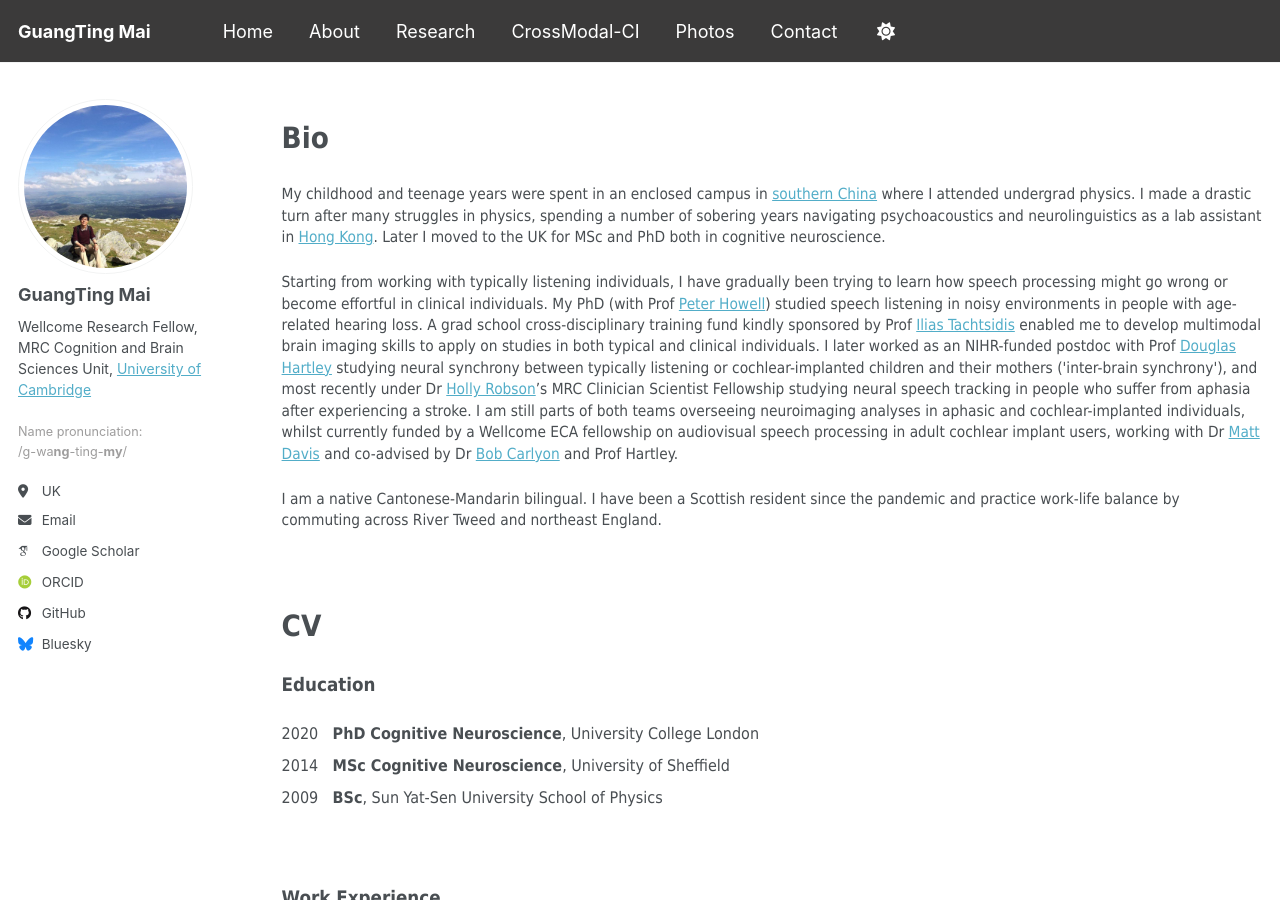
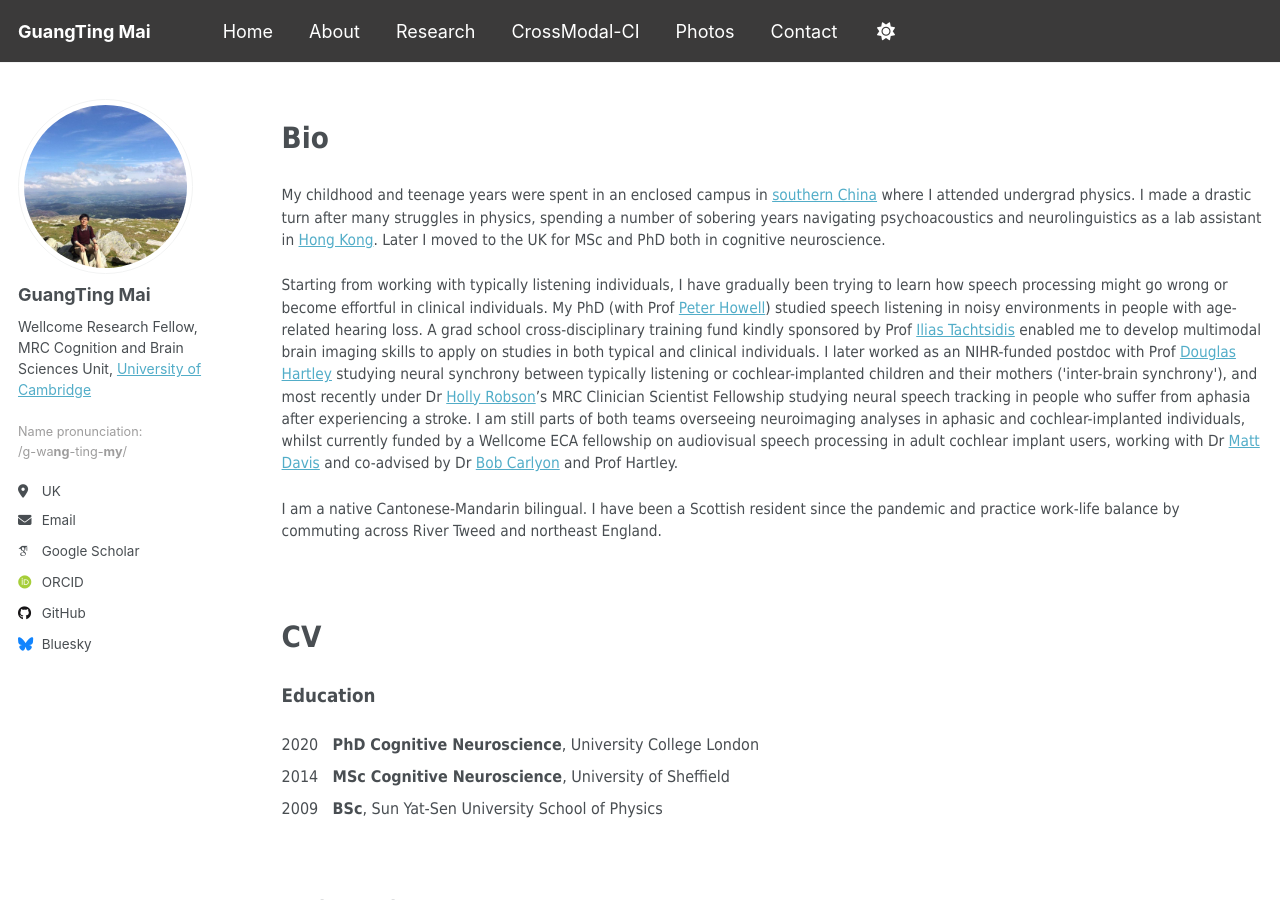
Before and after one commit to guangtingmai/guangtingmai.github.io, a Jekyll site: the page built from _pages/about.html, in a window 1280 px wide and 900 px high. Built offline with Jekyll 4.4.1, drawn with Linux system fonts in a browser that asks for light colours; some web fonts are replaced.

Commit message:
Update about.html

```diff
--- a/_pages/about.html
+++ b/_pages/about.html
@@ -5,12 +5,12 @@
 author_profile: true
 ---
 <p><span style="font-size: 22pt;font-family: Tahoma;line-height: 1.5;display: block"><strong>Bio</strong></span></p>
-<p><span style="font-size: 11.5pt;font-family: Tahoma;line-height: 1.4;display: block;margin-bottom: 0.2vh">My childhood and teenage years were spent in an enclosed
+<p><span style="font-size: 11.5pt;font-family: Tahoma;line-height: 1.45;display: block;margin-bottom: 0.2vh">My childhood and teenage years were spent in an enclosed
   campus in <a href="https://en.wikipedia.org/wiki/Sun_Yat-sen_University">southern China</a> where I attended undergrad physics. I made a
   drastic turn after many struggles in physics, spending a number of sobering years navigating psychoacoustics and neurolinguistics as a lab assistant
   in <a href="https://www.ee.cuhk.edu.hk/~lel/research/index.html">Hong Kong</a>. Later I moved to the UK for MSc and PhD both in
   cognitive neuroscience.</span>
-<p><span style="font-size: 11.5pt;font-family: Tahoma;line-height: 1.4;display: block;margin-bottom: 0.2vh">Starting from working with typically listening individuals,
+<p><span style="font-size: 11.5pt;font-family: Tahoma;line-height: 1.45;display: block;margin-bottom: 0.2vh">Starting from working with typically listening individuals,
   I have gradually been trying to learn how speech processing might go wrong or become effortful in clinical individuals. My PhD (with Prof
   <a href="https://profiles.ucl.ac.uk/2817-peter-howell/">Peter Howell</a>) studied speech listening in noisy environments in people with age-related
   hearing loss. A grad school cross-disciplinary training fund kindly sponsored by Prof <a href="https://profiles.ucl.ac.uk/2168-ilias-tachtsidis">Ilias Tachtsidis</a>
@@ -22,7 +22,7 @@
   cochlear-implanted individuals, whilst currently funded by a Wellcome ECA fellowship on audiovisual speech processing in adult cochlear
   implant users, working with Dr <a href="https://www.mrc-cbu.cam.ac.uk/people/matt.davis/">Matt Davis</a> and co-advised by Dr
   <a href="https://www.mrc-cbu.cam.ac.uk/people/bob.carlyon/">Bob Carlyon</a> and Prof Hartley.</span></p>
-<p><span style="font-size: 11.5pt;font-family: Tahoma;line-height: 1.4;display: block;margin-bottom: 0.2vh">I am a native Cantonese-Mandarin bilingual. I have been a
+<p><span style="font-size: 11.5pt;font-family: Tahoma;line-height: 1.45;display: block;margin-bottom: 0.2vh">I am a native Cantonese-Mandarin bilingual. I have been a
   Scottish resident since the pandemic and practice work-life balance by commuting across River Tweed and northeast England.</span></p>
 
 <br>
```
